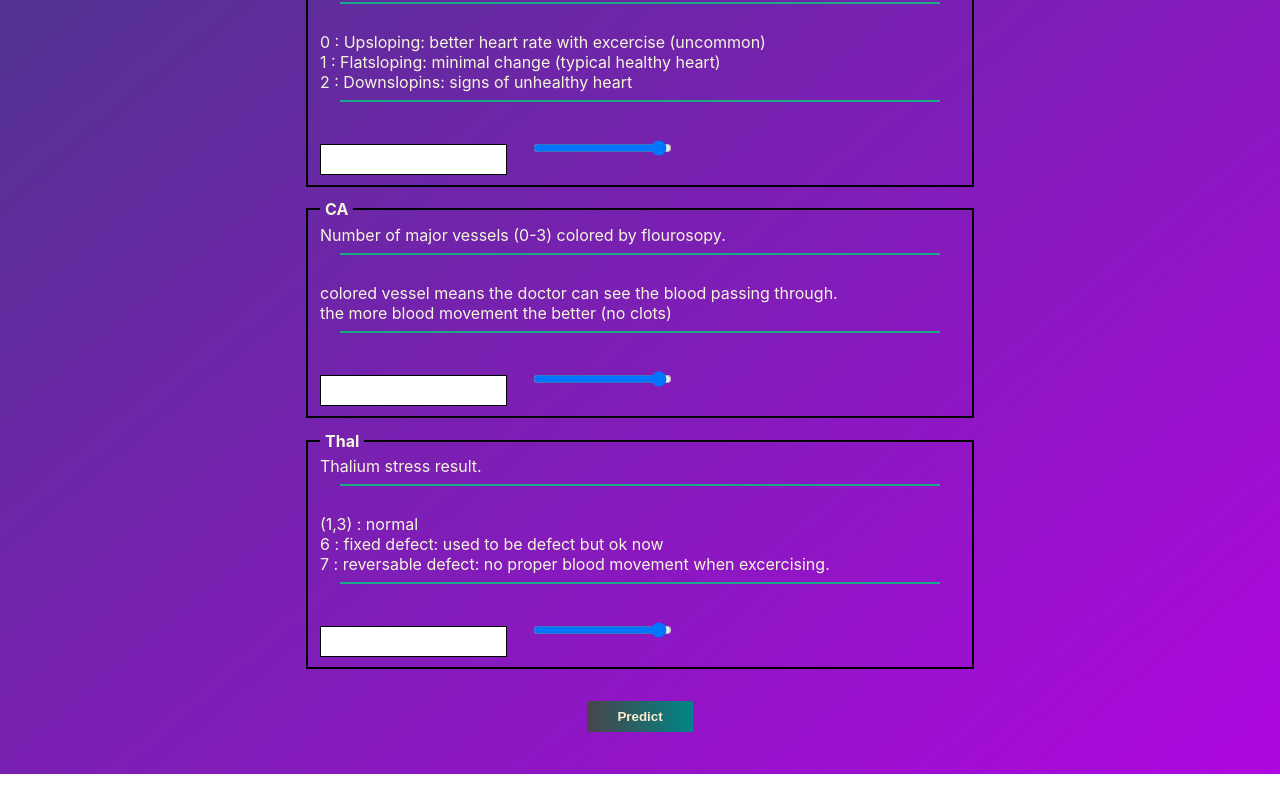
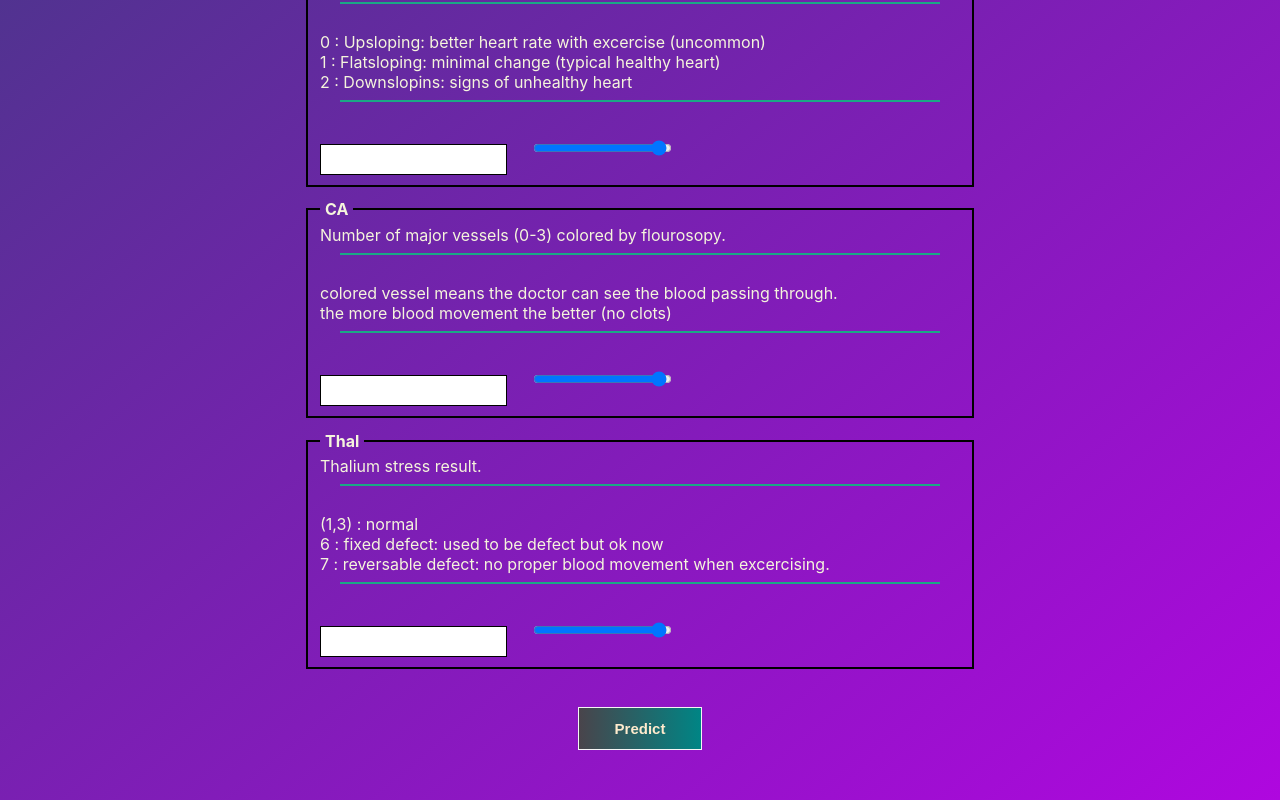
Before and after one commit to arun-kumar-ak/heart-disease-detector, a React (Create React App) app: page / in a window 1280 px wide. Shown: the part 2154-2954 px from the top of the page. Before the commit the page ends 2928 px from the top, so only its background shows below. Built offline with nearby package versions, Linux system fonts and the light colour scheme; no server answers.

Commit message:
some simple styles are added to button

```diff
--- a/src/App.css
+++ b/src/App.css
@@ -48,10 +48,11 @@ hr {
 #button {
     margin-top: 30%;
     margin-bottom: 40%;
-    padding: 8px 30px;
+    padding: 12px 36px;
     outline: none;
-    border: none;
+    border: 1px solid whitesmoke;
     color: blanchedalmond;
+    font-size: 15px;
     font-weight: 900;
     background-image: linear-gradient(270deg, rgb(0, 133, 133),rgb(73, 68, 75));
 }
@@ -87,7 +88,7 @@ input[type=number] {
 
   .equal {
     padding-left: 36px;
-    padding-right: 37.5px;
-    width: 213px;
+    padding-right: 37px;
+    width: 210px;
   }
 }
```
Also changed, not shown: 8 other files (tests, documents, lock files or other folders).
